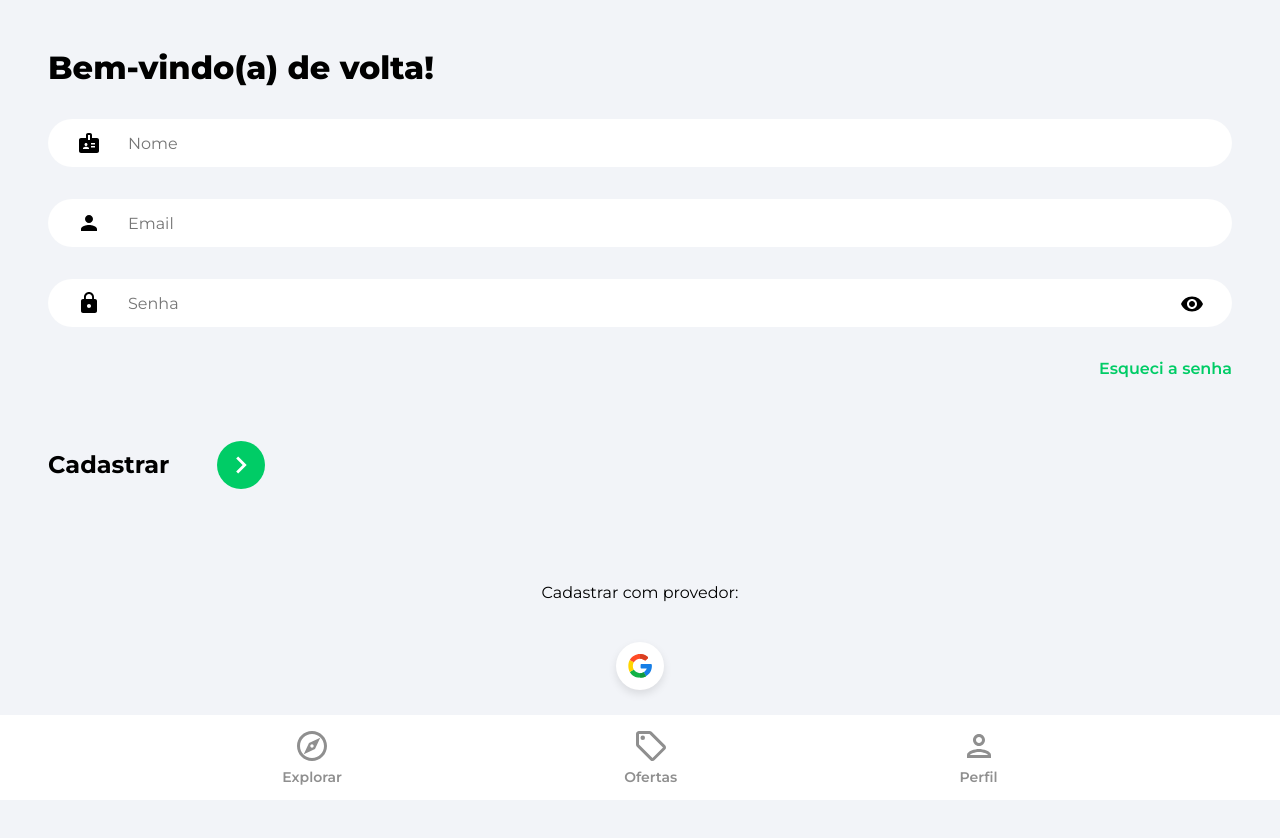
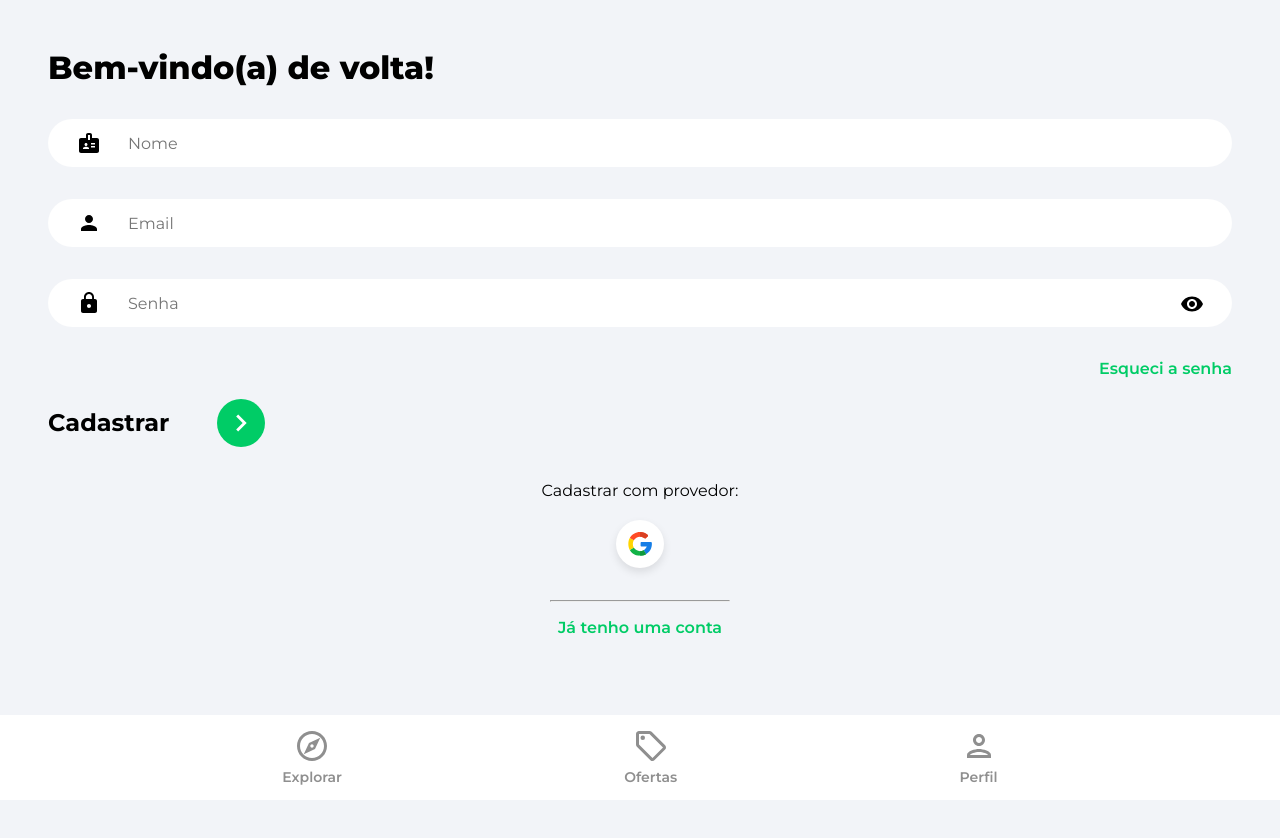
Before and after one commit to rodrigocvmd/maketplace-de-imoveis, a React (Vite) app: page /sign-up in a window 1280 px wide. Shown: the top 838 px of the page. After the commit the page ends 800 px from the top, so only its background shows below. Built offline with nearby package versions, Linux system fonts and the light colour scheme.

Commit message:
correção de alinamentos e ajuste de estilos

```diff
--- a/src/components/OAuth.jsx
+++ b/src/components/OAuth.jsx
@@ -34,9 +34,9 @@ function OAuth() {
 	};
 
 	return (
-		<div className="socialLogin">
+		<div className="socialLogin" style={{marginTop: "4px"}}>
 			<p>{location.pathname === "/sign-up" ? "Cadastrar" : "Entrar"} com provedor: </p>
-			<button className="socialIconDiv" onClick={onGoogleClick}>
+			<button style={{marginTop: "4px"}} className="socialIconDiv" onClick={onGoogleClick}>
 				<img className="socialIconImg" src={googleIcon} alt="google icon" />
 			</button>
 		</div>
--- a/src/pages/SignIn.jsx
+++ b/src/pages/SignIn.jsx
@@ -87,7 +87,8 @@ function SignIn() {
 
 					<OAuth />
 
-					<Link to="/sign-up" className="registerLink">
+					<hr style={{ width: "180px"}}></hr>
+					<Link to="/sign-up" className="registerLink" style={{ marginTop: "16px" }}>
 						Cadastre-se
 					</Link>
 				</main>
--- a/src/pages/SignUp.jsx
+++ b/src/pages/SignUp.jsx
@@ -99,7 +99,7 @@ function SignUp() {
 						<Link to="/forgot-password" className="forgotPasswordLink">
 							Esqueci a senha
 						</Link>
-						<div className="signUpBar">
+						<div className="signUpBar" style={{ marginTop: "6px" }}>
 							<p className="signUpText">Cadastrar</p>
 							<button className="signInButton">
 								<ArrowRightIcon fill="#ffffff" width="34px" height="34px" />
@@ -108,7 +108,8 @@ function SignUp() {
 					</form>
 
 					<OAuth />
-					<Link to="/sign-in" className="registerLink">
+					<hr style={{ width: "180px" }}></hr>
+					<Link to="/sign-in" className="registerLink" style={{ marginTop: "16px" }}>
 						Já tenho uma conta
 					</Link>
 				</main>
```
